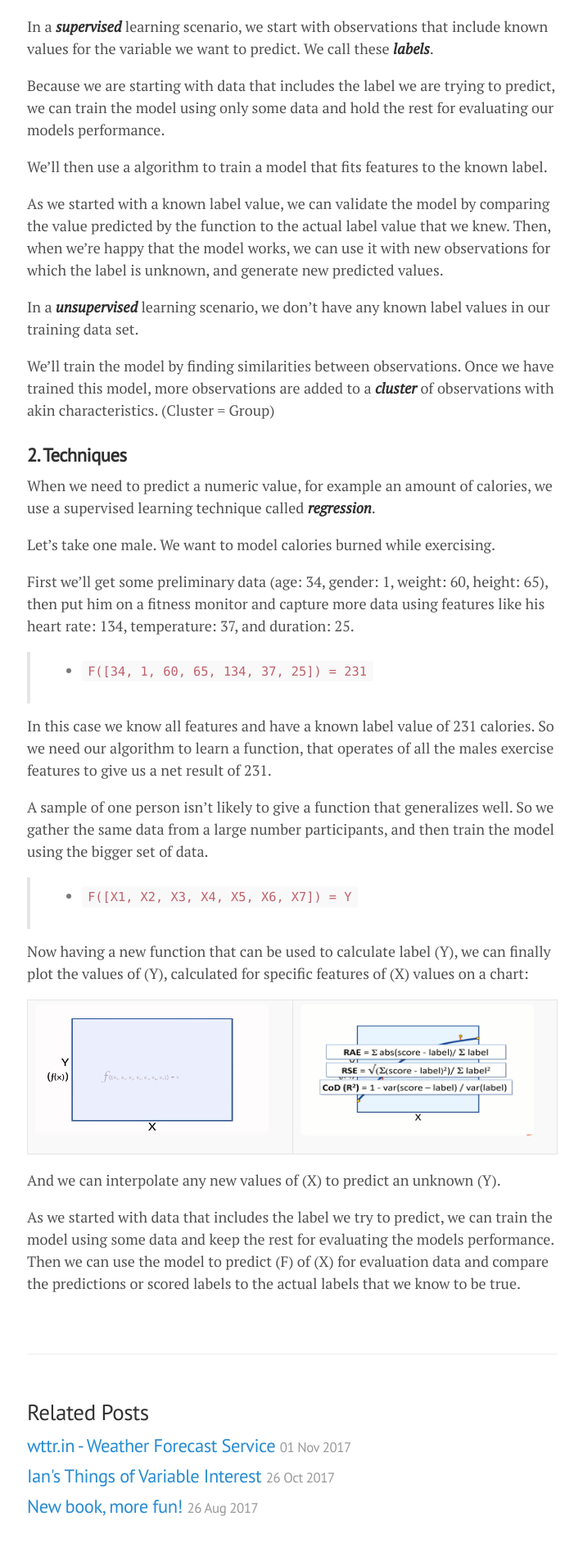
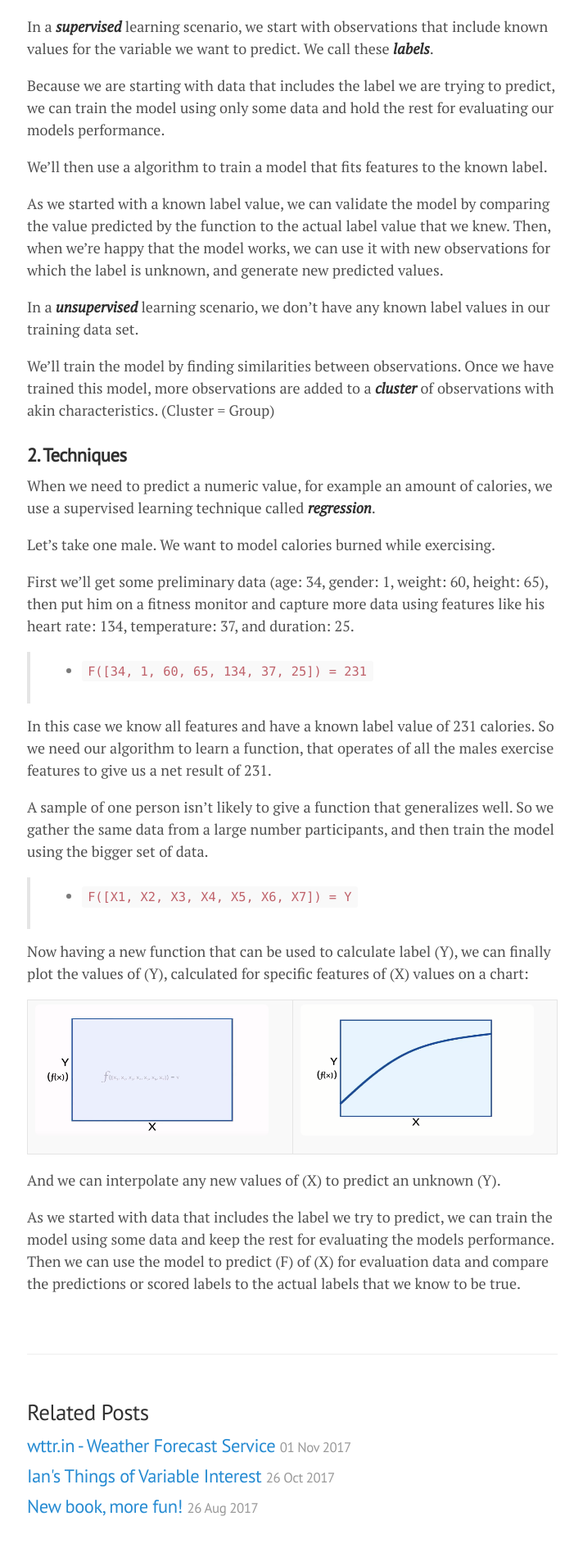
Before and after one commit to lgeurts/lgeurts.github.io, a Jekyll site: the page built from _posts/2018-06-29-artificial-intelligence-basics.md, in a window 1280 px wide. Shown: the part 1773-3678 px from the top of the page at 82% size, without its empty margins (283-995 px from the left). Built offline with Jekyll 4.4.1, drawn with Linux system fonts in a browser that asks for light colours; nearby versions of some CDN libraries.

Commit message:
Update 2018-06-29-artificial-intelligence-basics.md

```diff
--- a/_posts/2018-06-29-artificial-intelligence-basics.md
+++ b/_posts/2018-06-29-artificial-intelligence-basics.md
@@ -83,7 +83,7 @@
 Now having a new function that can be used to calculate label (Y), we can finally plot the values of (Y), calculated for specific features of (X) values on a chart:
 
 :-----------------:|:-----------------:
-<img src="/assets/plotted-chart-1.png" align="left" width="285" height="160" alt=""> | <img src="/assets/plotted-chart-8.png" align="left" width="285" height="160" alt="">
+<img src="/assets/plotted-chart-1.png" align="left" width="285" height="160" alt=""> | <img src="/assets/plotted-chart-2.png" align="left" width="285" height="160" alt="">
 
 And we can interpolate any new values of (X) to predict an unknown (Y).
 
```
